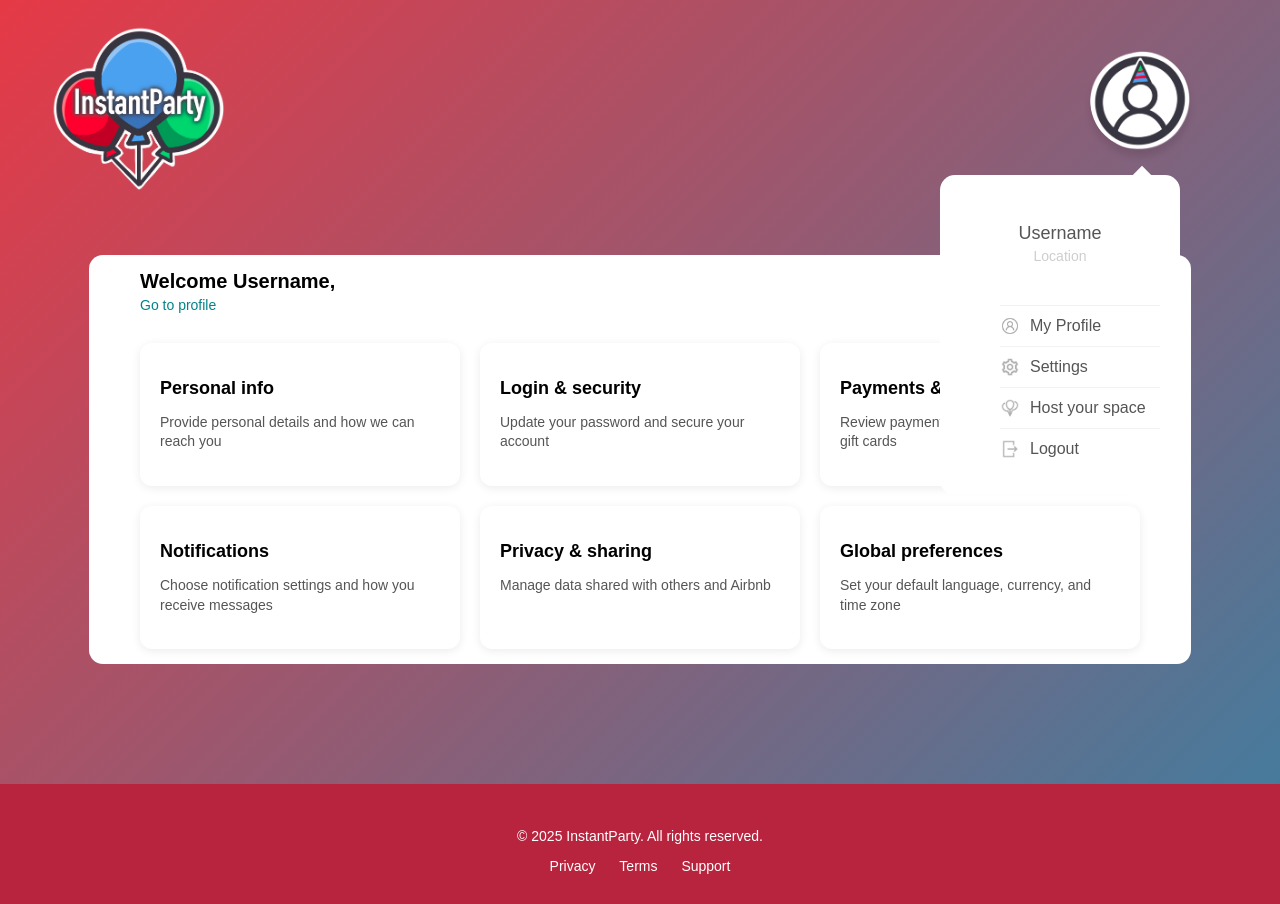
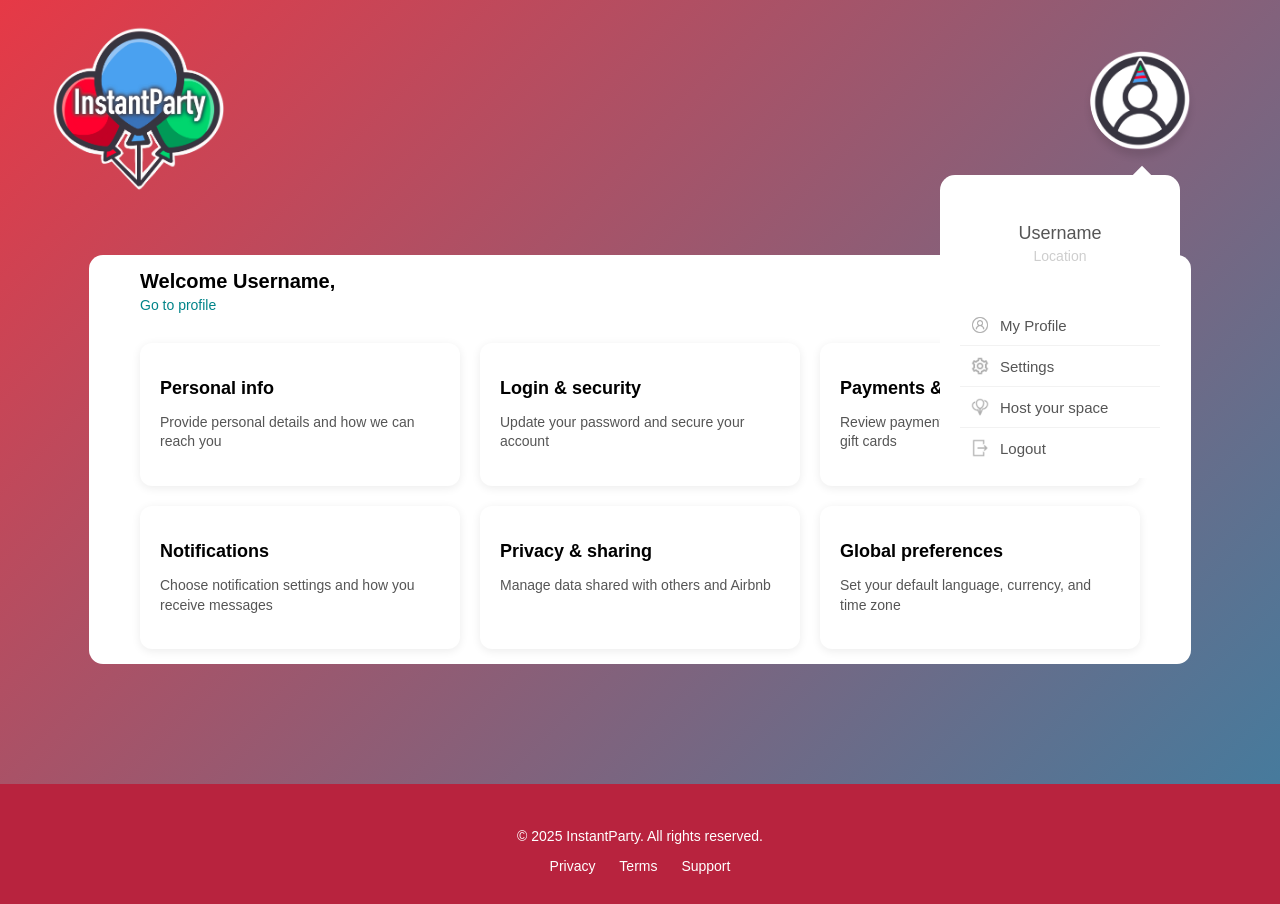
Before and after one commit to AC350144/CPSC_362_Group_Activity_1, a plain HTML site: page front-end/settings.html in a window 1280 px wide. Both pictures are taken after a click on the element 1140 px from the left and 100 px from the top of the page. Drawn offline with Linux system fonts and the light colour scheme.

Commit message:
Update settings_styles.css

```diff
--- a/front-end/css_files/settings_styles.css
+++ b/front-end/css_files/settings_styles.css
@@ -94,19 +94,31 @@ main {
   font-weight: 400;
 }
 
+#profile_dropdown .menu ul {
+  padding: 0;
+  margin: 0;
+  list-style: none;
+}
+
 #profile_dropdown .menu ul li {
-      list-style: none;
+  display: flex;
+  align-items: center;
+  justify-content: flex-start;
   padding: 10px 0;
   border-top: 1px solid rgba(0, 0, 0, 0.05);
-      display: flex;
-      align-items: center;
+  gap: 10px;
+}
+
+#profile_dropdown .menu ul li:first-child {
+  border-top: none;
 }
 
 #profile_dropdown .menu ul li img {
-      max-width: 20px;
-      margin-right: 10px;
+  width: 20px;
+  height: 20px;
+  margin-left: 10px;
   opacity: 0.5;
-      transition: 0.5s;
+  transition: opacity 0.3s ease;
 }
 
 #profile_dropdown .menu ul li:hover img {
@@ -114,17 +126,16 @@ main {
 }
 
 #profile_dropdown .menu ul li a {
-      display: inline-block;
+  color: #555;
+  font-size: 15px;
+  font-weight: 500;
   text-decoration: none;
-      color: #555;
-      font-weight: 500;
-      transition: 0.5s;
+  transition: color 0.3s ease;
 }
 
 #profile_dropdown .menu ul li:hover a {
   color: #d27d54;
 }
-
 /*Welcome Header*/
     .welcome-header {
       margin-bottom: 30px;
```
Lines whose indentation alone changed are shown as unchanged.
